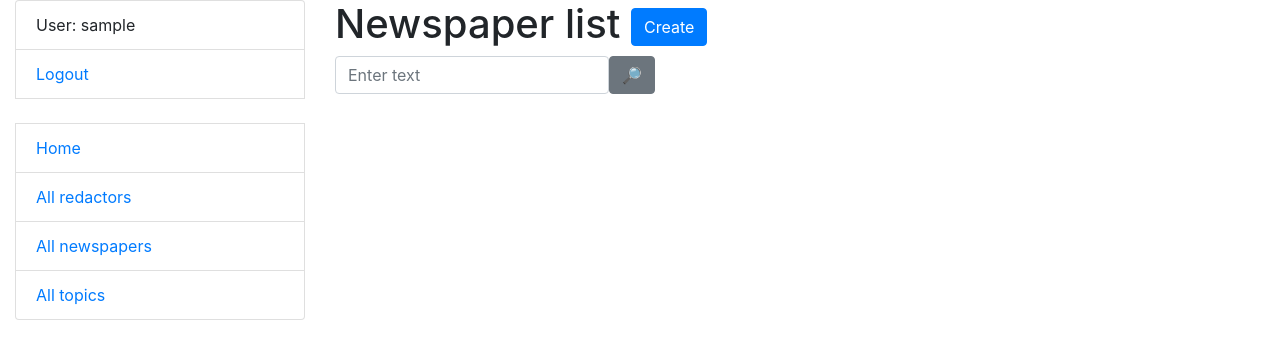
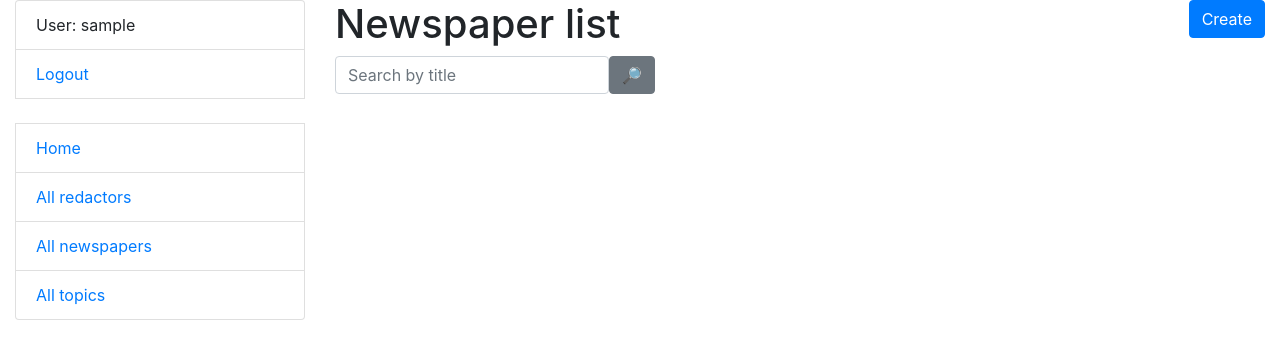
Before and after one commit to MarinaKhrunina/Newspaper-Agency, a Django app: page /catalog/newspapers/ in a window 1280 px wide. Shown: the top 359 px of the page. Run offline with Django 4.2, Linux system fonts and the light colour scheme; the visitor is signed in with stand-in values (Sample User, id 1); data that the repository does not hold is empty; some libraries are stand-ins or nearby versions.

Commit message:
Update newspaper_list.html

```diff
--- a/templates/catalog/newspaper_list.html
+++ b/templates/catalog/newspaper_list.html
@@ -1,22 +1,29 @@
 {% extends "base.html" %}
+{% load crispy_forms_filters %}
 
 {% block content %}
   <h1>Newspaper list
-    <a href="{% url 'catalog:newspaper-create' %}" class="btn btn-primary link-to-page">
+    <a href="{% url 'catalog:newspaper-create' %}" class="btn btn-primary link-to-page" style="float: right">
       Create
     </a>
   </h1>
 {% load crispy_forms_tags %}
   <form method="get" action="" class="form-inline">
     {{ search_form|crispy }}
-    <input class="form-control" type="text" name="text_input" placeholder="Enter text">
+    <input class="form-control" type="text" name="text_input" placeholder="Search by title">
     <input class="btn btn-secondary" type="submit" value="🔎">
   </form>
+  <br>
   {% if newspaper_list %}
     <ul>
-      {% for newspaper in newspaper_list %}
-        <li><a href="{% url 'catalog:newspaper-detail' newspaper.id %}">{{ newspaper.title }}</a></li>
-      {% endfor %}
+    {% for newspaper in newspaper_list %}
+      <li>
+        {% if newspaper.title not in newspaper_list %}
+          <a href="{% url 'catalog:newspaper-detail' newspaper.id %}">{{ newspaper.id }}</a>
+          {{ newspaper.title }}
+        {% endif %}
+      </li>
+    {% endfor %}
     </ul>
   {% endif %}
 {% endblock %}
```
